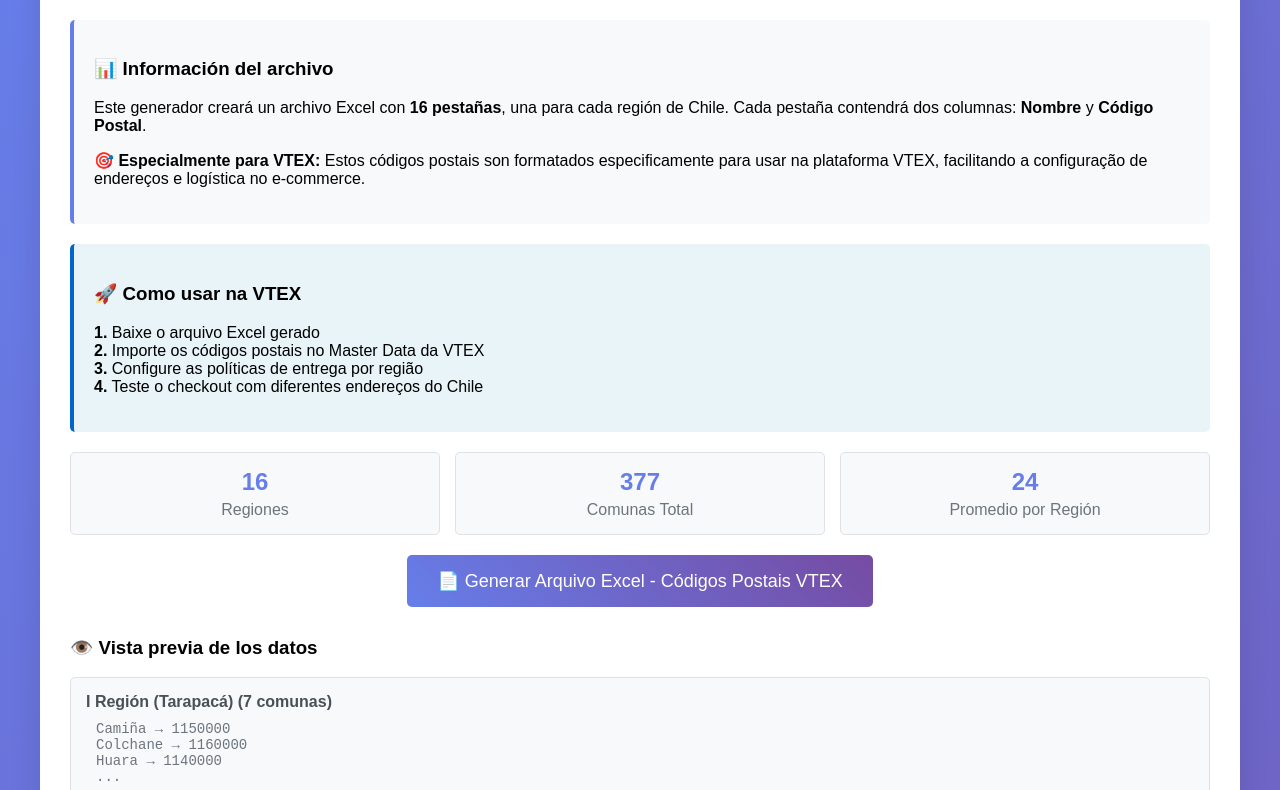
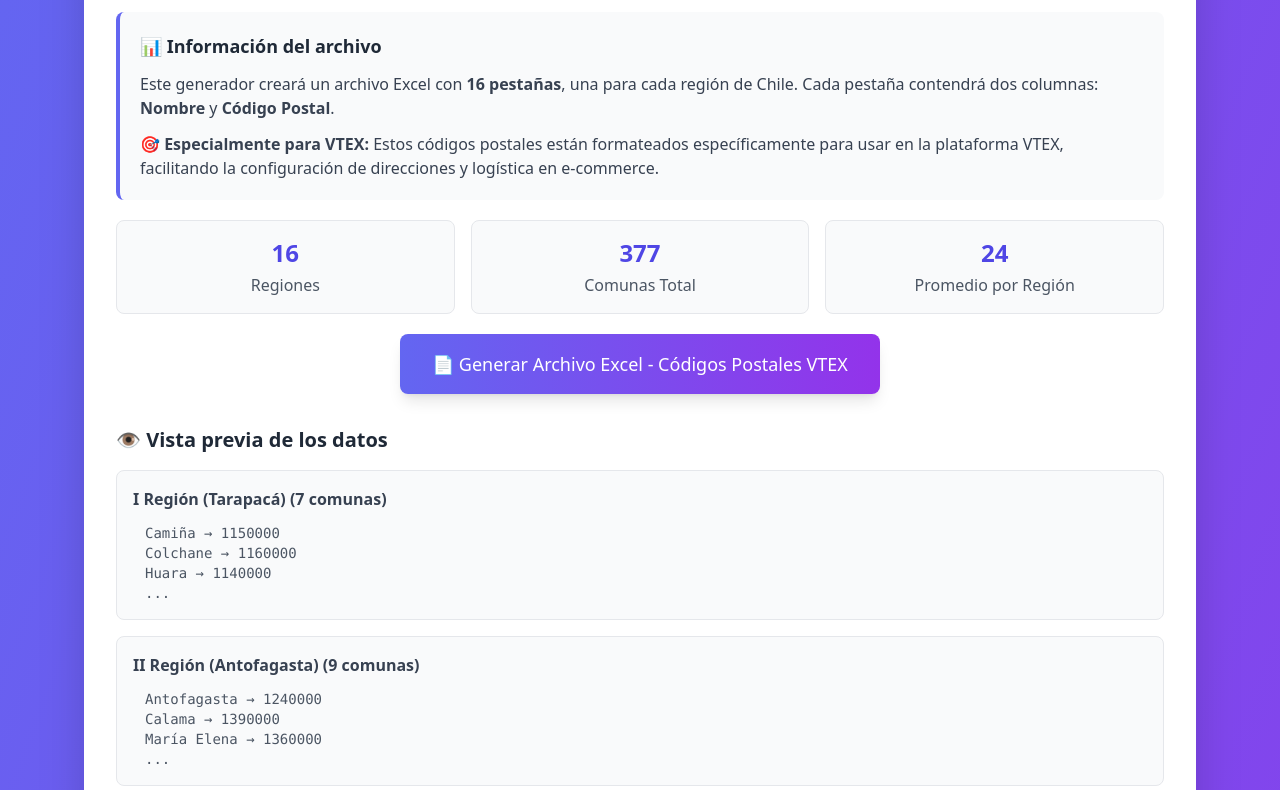
Before and after one commit to zeluizr/zipcode_chile_VTEX_Excel_Generator, a plain HTML site: page index.html in a window 1280 px wide. Shown: the part 112-902 px from the top of the page. Drawn offline with nearby package versions, Linux system fonts and the light colour scheme.

Commit message:
Corrigir erros de digitação e melhorar o estilo do HTML para o gerador de códigos postais do Chile para VTEX

```diff
--- a/index.html
+++ b/index.html
@@ -3,143 +3,56 @@
   <head>
     <meta charset="UTF-8" />
     <meta name="viewport" content="width=device-width, initial-scale=1.0" />
-    <title>Códigos Postais Chile VTEX - Generador Excel</title>
+    <title>Códigos Postales Chile VTEX - Generador Excel</title>
+    <script src="https://cdn.tailwindcss.com"></script>
     <script src="https://cdnjs.cloudflare.com/ajax/libs/xlsx/0.18.5/xlsx.full.min.js"></script>
-    <style>
-      body {
-        font-family: Arial, sans-serif;
-        max-width: 1200px;
-        margin: 0 auto;
-        padding: 20px;
-        background: linear-gradient(135deg, #667eea 0%, #764ba2 100%);
-        min-height: 100vh;
-      }
-      .container {
-        background: white;
-        padding: 30px;
-        border-radius: 10px;
-        box-shadow: 0 10px 30px rgba(0, 0, 0, 0.1);
-      }
-      h1 {
-        text-align: center;
-        color: #333;
-        margin-bottom: 30px;
-        font-size: 28px;
-      }
-      .generate-btn {
-        background: linear-gradient(45deg, #667eea, #764ba2);
-        color: white;
-        border: none;
-        padding: 15px 30px;
-        font-size: 18px;
-        border-radius: 5px;
-        cursor: pointer;
-        display: block;
-        margin: 20px auto;
-        transition: transform 0.2s;
-      }
-      .generate-btn:hover {
-        transform: translateY(-2px);
-      }
-      .info {
-        background: #f8f9fa;
-        padding: 20px;
-        border-radius: 5px;
-        margin: 20px 0;
-        border-left: 4px solid #667eea;
-      }
-      .preview {
-        margin-top: 30px;
-      }
-      .region-preview {
-        margin: 15px 0;
-        padding: 15px;
-        background: #f8f9fa;
-        border-radius: 5px;
-        border: 1px solid #dee2e6;
-      }
-      .region-title {
-        font-weight: bold;
-        color: #495057;
-        margin-bottom: 10px;
-        font-size: 16px;
-      }
-      .data-sample {
-        font-family: monospace;
-        font-size: 14px;
-        color: #6c757d;
-        margin-left: 10px;
-      }
-      .stats {
-        display: grid;
-        grid-template-columns: repeat(auto-fit, minmax(200px, 1fr));
-        gap: 15px;
-        margin: 20px 0;
-      }
-      .stat-card {
-        background: #f8f9fa;
-        padding: 15px;
-        border-radius: 5px;
-        text-align: center;
-        border: 1px solid #dee2e6;
-      }
-      .stat-number {
-        font-size: 24px;
-        font-weight: bold;
-        color: #667eea;
-      }
-      .stat-label {
-        color: #6c757d;
-        margin-top: 5px;
-      }
-    </style>
   </head>
-  <body>
-    <div class="container">
-      <h1>📮 Códigos Postais Chile VTEX - Generador Excel</h1>
+  <body
+    class="font-sans max-w-6xl mx-auto p-5 bg-gradient-to-br from-indigo-500 to-purple-600 min-h-screen"
+  >
+    <div class="bg-white p-8 rounded-lg shadow-2xl">
+      <h1 class="text-center text-gray-800 mb-8 text-4xl font-bold">
+        📮 Códigos Postales Chile VTEX - Generador Excel
+      </h1>
 
-      <div class="info">
-        <h3>📊 Información del archivo</h3>
-        <p>
+      <div class="bg-gray-50 p-5 rounded-lg my-5 border-l-4 border-indigo-500">
+        <h3 class="text-lg font-semibold text-gray-800 mb-3">
+          📊 Información del archivo
+        </h3>
+        <p class="text-gray-700 mb-3">
           Este generador creará un archivo Excel con
           <strong>16 pestañas</strong>, una para cada región de Chile. Cada
           pestaña contendrá dos columnas: <strong>Nombre</strong> y
           <strong>Código Postal</strong>.
         </p>
-        <p>
-          <strong>🎯 Especialmente para VTEX:</strong> Estos códigos postais son
-          formatados especificamente para usar na plataforma VTEX, facilitando a
-          configuração de endereços e logística no e-commerce.
+        <p class="text-gray-700">
+          <strong>🎯 Especialmente para VTEX:</strong> Estos códigos postales
+          están formateados específicamente para usar en la plataforma VTEX,
+          facilitando la configuración de direcciones y logística en e-commerce.
         </p>
       </div>
 
-      <div class="info" style="background: #e8f4f8; border-left-color: #0066cc">
-        <h3>🚀 Como usar na VTEX</h3>
-        <p>
-          <strong>1.</strong> Baixe o arquivo Excel gerado<br />
-          <strong>2.</strong> Importe os códigos postais no Master Data da
-          VTEX<br />
-          <strong>3.</strong> Configure as políticas de entrega por região<br />
-          <strong>4.</strong> Teste o checkout com diferentes endereços do Chile
-        </p>
-      </div>
-
-      <div class="stats" id="stats">
+      <div class="grid grid-cols-1 md:grid-cols-3 gap-4 my-5" id="stats">
         <!-- Las estadísticas se llenarán dinámicamente -->
       </div>
 
-      <button class="generate-btn" onclick="generateExcel()">
-        📄 Generar Arquivo Excel - Códigos Postais VTEX
+      <button
+        class="bg-gradient-to-r from-indigo-500 to-purple-600 text-white border-0 px-8 py-4 text-lg rounded-lg cursor-pointer block mx-auto my-5 transition-transform duration-200 hover:-translate-y-1 shadow-lg"
+        onclick="generateExcel()"
+      >
+        📄 Generar Archivo Excel - Códigos Postales VTEX
       </button>
 
-      <div class="preview" id="preview">
-        <h3>👁️ Vista previa de los datos</h3>
+      <div class="mt-8" id="preview">
+        <h3 class="text-xl font-semibold text-gray-800 mb-4">
+          👁️ Vista previa de los datos
+        </h3>
         <!-- La vista previa se llenará dinámicamente -->
       </div>
     </div>
 
     <script>
-      // Datos de códigos postais das regiões do Chile para VTEX
+      // Datos de códigos postales de las regiones de Chile para VTEX
       const regionesData = {
         "I Región (Tarapacá)": `Camiña___1150000
 Colchane___1160000
@@ -560,19 +473,19 @@
         });
 
         statsContainer.innerHTML = `
-                <div class="stat-card">
-                    <div class="stat-number">${totalRegiones}</div>
-                    <div class="stat-label">Regiones</div>
+                <div class="bg-gray-50 p-4 rounded-lg text-center border border-gray-200">
+                    <div class="text-2xl font-bold text-indigo-600">${totalRegiones}</div>
+                    <div class="text-gray-600 mt-1">Regiones</div>
                 </div>
-                <div class="stat-card">
-                    <div class="stat-number">${totalComunas}</div>
-                    <div class="stat-label">Comunas Total</div>
+                <div class="bg-gray-50 p-4 rounded-lg text-center border border-gray-200">
+                    <div class="text-2xl font-bold text-indigo-600">${totalComunas}</div>
+                    <div class="text-gray-600 mt-1">Comunas Total</div>
                 </div>
-                <div class="stat-card">
-                    <div class="stat-number">${Math.round(
+                <div class="bg-gray-50 p-4 rounded-lg text-center border border-gray-200">
+                    <div class="text-2xl font-bold text-indigo-600">${Math.round(
                       totalComunas / totalRegiones
                     )}</div>
-                    <div class="stat-label">Promedio por Región</div>
+                    <div class="text-gray-600 mt-1">Promedio por Región</div>
                 </div>
             `;
       }
@@ -587,19 +500,19 @@
           const sampleData = processedData.slice(0, 3);
 
           previewHTML += `
-                    <div class="region-preview">
-                        <div class="region-title">${regionName} (${
+                    <div class="my-4 p-4 bg-gray-50 rounded-lg border border-gray-200">
+                        <div class="font-bold text-gray-700 mb-3 text-base">${regionName} (${
             processedData.length
           } comunas)</div>
                         ${sampleData
                           .map(
                             (item) =>
-                              `<div class="data-sample">${item.nombre} → ${item.codigo}</div>`
+                              `<div class="font-mono text-sm text-gray-600 ml-3">${item.nombre} → ${item.codigo}</div>`
                           )
                           .join("")}
                         ${
                           processedData.length > 3
-                            ? '<div class="data-sample">...</div>'
+                            ? '<div class="font-mono text-sm text-gray-600 ml-3">...</div>'
                             : ""
                         }
                     </div>
@@ -607,7 +520,8 @@
         });
 
         previewContainer.innerHTML =
-          "<h3>👁️ Vista previa de los datos</h3>" + previewHTML;
+          '<h3 class="text-xl font-semibold text-gray-800 mb-4">👁️ Vista previa de los datos</h3>' +
+          previewHTML;
       }
 
       // Función principal para generar el Excel
@@ -656,7 +570,7 @@
         });
 
         // Generar y descargar el archivo
-        const fileName = `Codigos_Postais_Chile_VTEX_${
+        const fileName = `Codigos_Postales_Chile_VTEX_${
           new Date().toISOString().split("T")[0]
         }.xlsx`;
         XLSX.writeFile(workbook, fileName);
```
